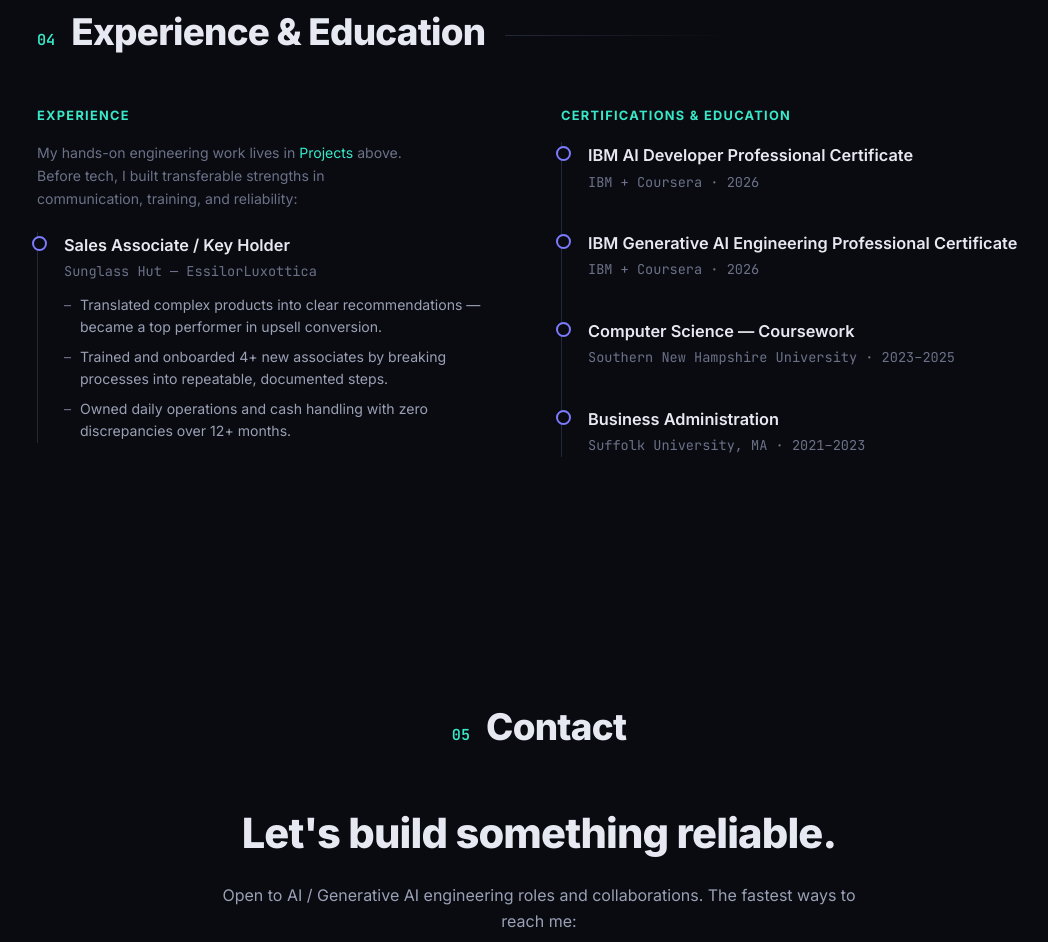
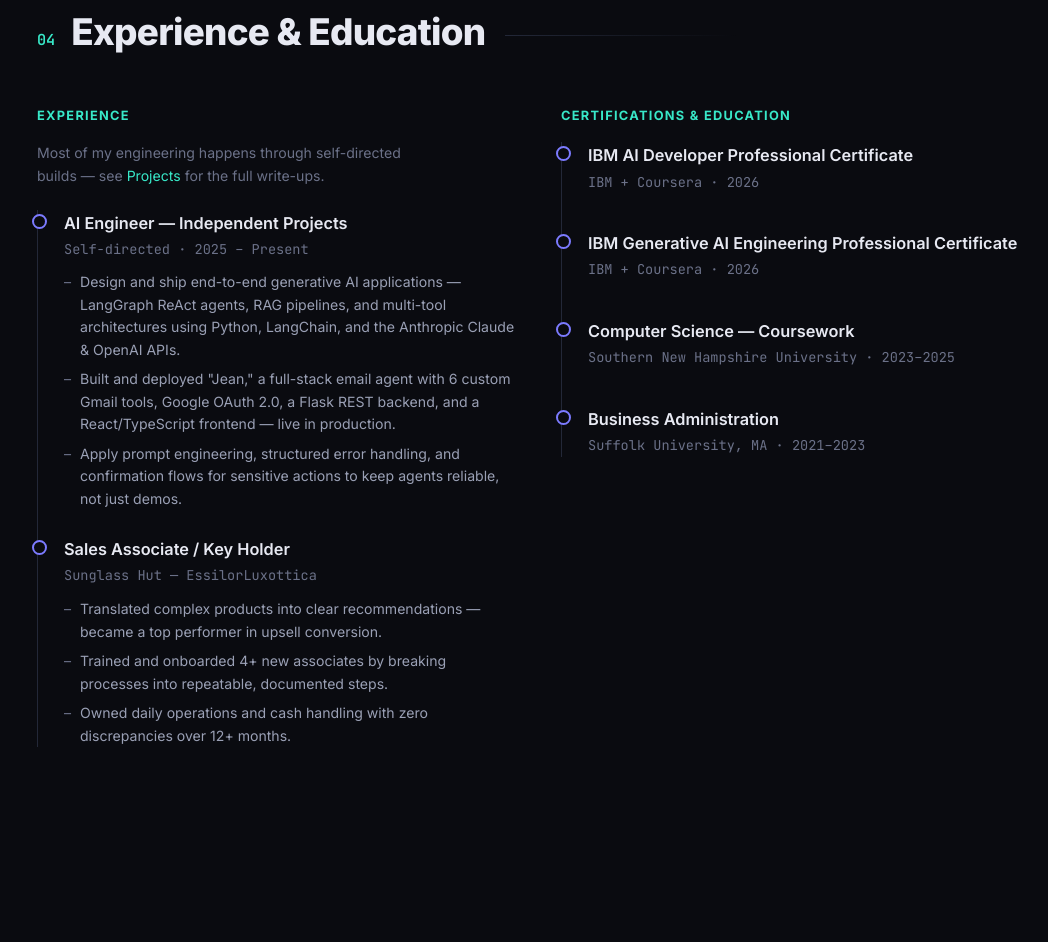
Before and after one commit to CHRISTIANSEBO/Portfolio, a plain HTML site: page index.html in a window 1280 px wide. Shown: the part 3603-4545 px from the top of the page, without its empty margins (101-1149 px from the left). Drawn offline with Linux system fonts and the light colour scheme.

Commit message:
Add Independent AI Projects entry to Experience timeline
Position self-directed AI engineering work as the lead experience item
(above retail), summarizing the agentic/RAG builds and the live Jean app.

```diff
--- a/index.html
+++ b/index.html
@@ -316,10 +316,20 @@ result = agent.invoke(<span class="c-str">"Solve it."</span>)</code></pre>
         <div class="timeline">
           <h3 class="timeline__heading">Experience</h3>
           <p class="timeline__note">
-            My hands-on engineering work lives in <a href="#projects">Projects</a> above.
-            Before tech, I built transferable strengths in communication, training, and
-            reliability:
+            Most of my engineering happens through self-directed builds — see
+            <a href="#projects">Projects</a> for the full write-ups.
           </p>
+          <div class="t-item">
+            <div class="t-item__head">
+              <h4>AI Engineer — Independent Projects</h4>
+              <span class="t-item__org">Self-directed · 2025 – Present</span>
+            </div>
+            <ul>
+              <li>Design and ship end-to-end generative AI applications — LangGraph ReAct agents, RAG pipelines, and multi-tool architectures using Python, LangChain, and the Anthropic Claude &amp; OpenAI APIs.</li>
+              <li>Built and deployed "Jean," a full-stack email agent with 6 custom Gmail tools, Google OAuth 2.0, a Flask REST backend, and a React/TypeScript frontend — live in production.</li>
+              <li>Apply prompt engineering, structured error handling, and confirmation flows for sensitive actions to keep agents reliable, not just demos.</li>
+            </ul>
+          </div>
           <div class="t-item">
             <div class="t-item__head">
               <h4>Sales Associate / Key Holder</h4>
```
